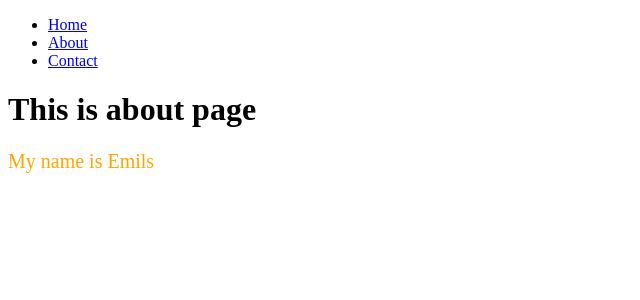
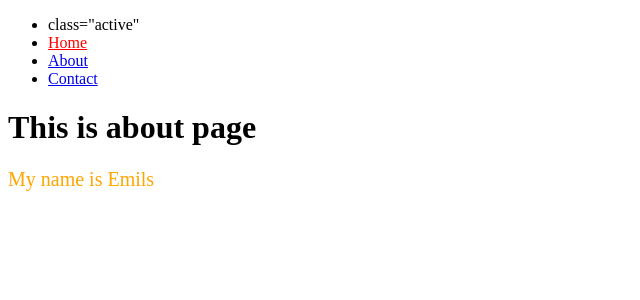
Before and after one commit to gumskul1/Flask, a Flask app: page /about in a window 1280 px wide. Shown: the top 300 px of the page, without its empty margins (0-640 px from the left). Run offline with Flask 2, Linux system fonts and the light colour scheme.

Commit message:
layout added

```diff
--- a/templates/layout.html
+++ b/templates/layout.html
@@ -8,7 +8,10 @@
       <div class="contaner">
         <nav>
           <ul class="menu">
-            <li {% if aktiva_lapa == 'home' %}
+            <li> {% set active_page = "home" %}
+                  class="active"
+            </li>
+            <li class="active" {% if aktiva_lapa == 'home' %}
                   class='active'
                 {% endif %}>
              <a href="/home">Home</a></li>
```
